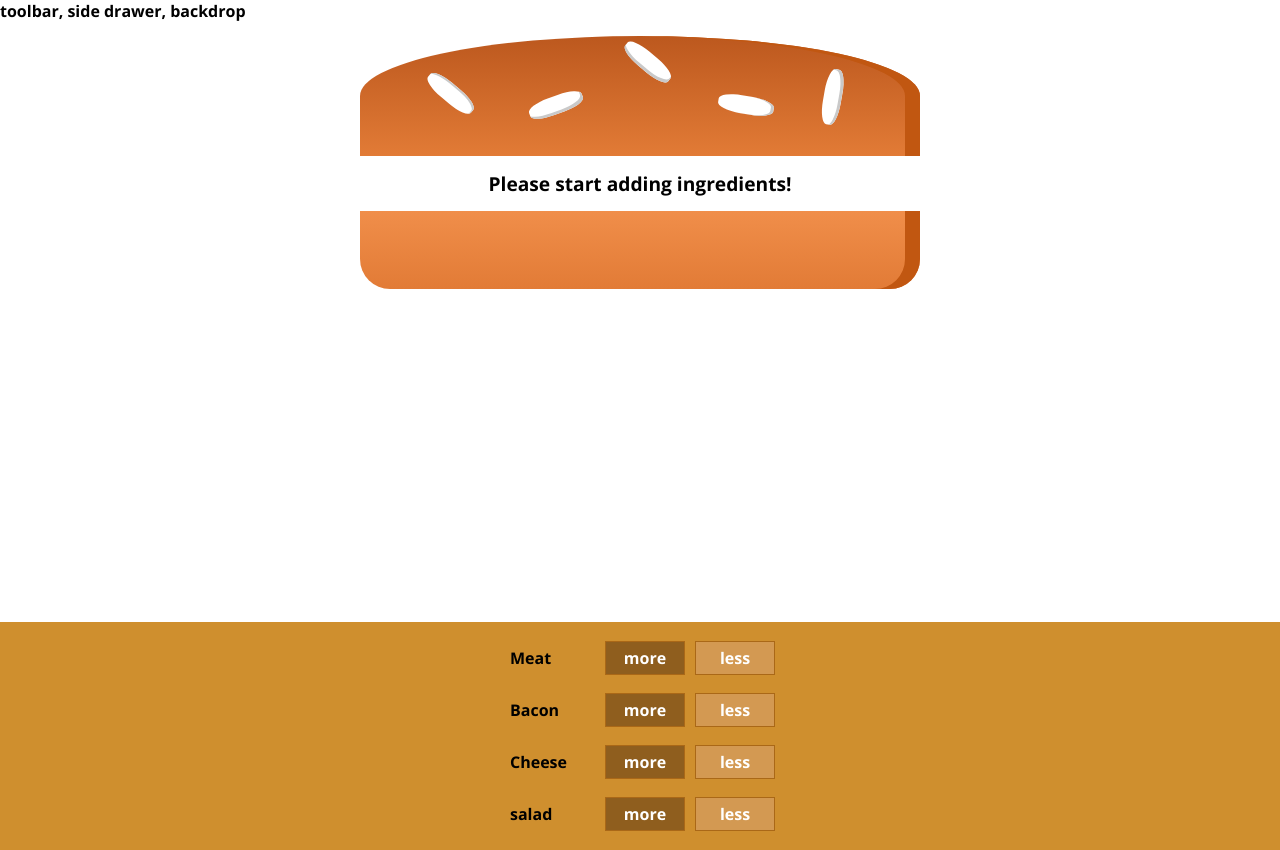
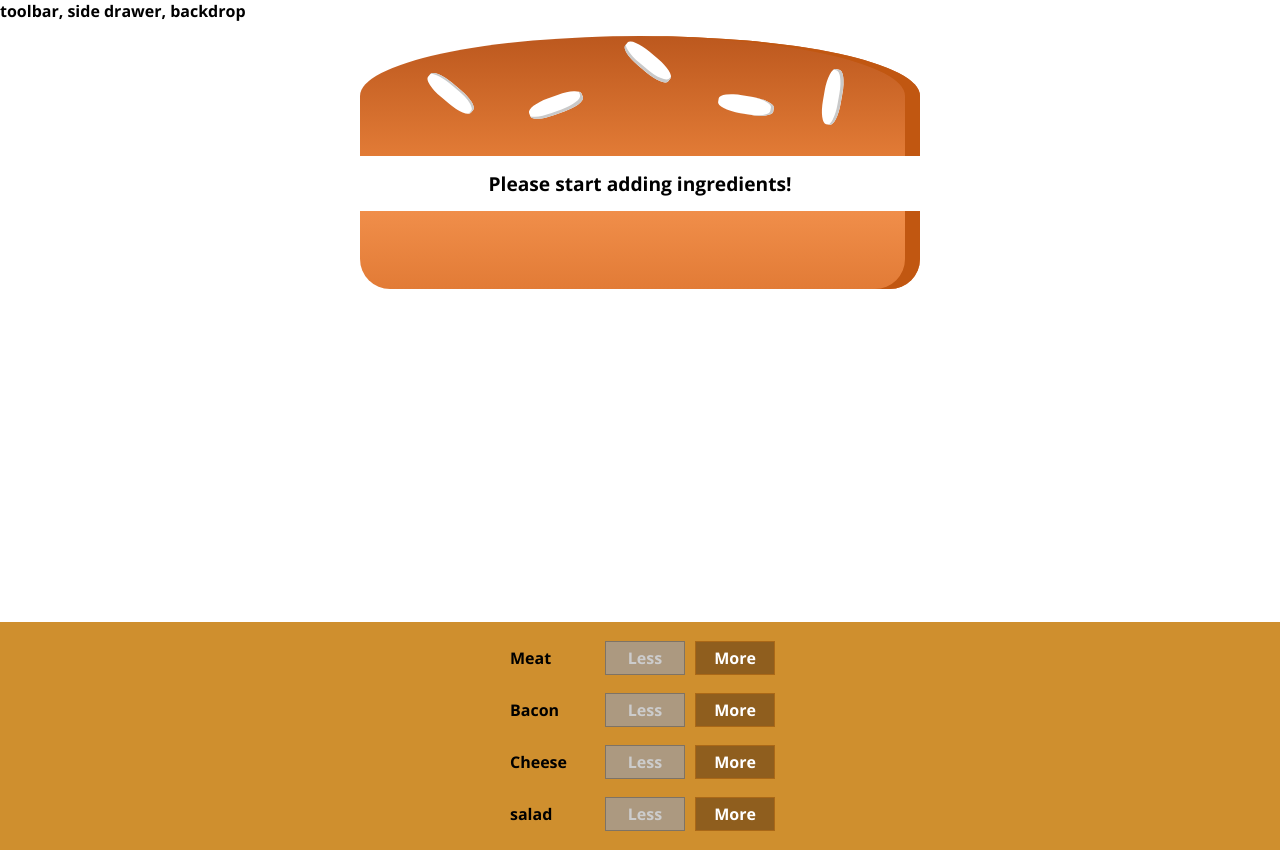
Before and after one commit to KarolBo/burger, a React (Create React App) app: page / in a window 1280 px wide. Built offline with nearby package versions, Linux system fonts and the light colour scheme.

Commit message:
reducing ingredients

```diff
--- a/src/components/BuildControls/BuildControl/BuildControl.js
+++ b/src/components/BuildControls/BuildControl/BuildControl.js
@@ -5,8 +5,10 @@ const buildControl = (props) => {
     return (
         <div className={classes.BuildControl}>
             <div className={classes.Label}>{props.label}</div>
-            <button className={classes.More} onClick={props.addHandler}>more</button>
-            <button className={classes.Less}>less</button>
+            <button className={classes.Less}
+                    onClick={props.removeHandler}
+                    disabled={props.isDisabled}>Less</button>
+            <button className={classes.More} onClick={props.addHandler}>More</button>
         </div>
     );
 };
--- a/src/components/BuildControls/BuildControls.js
+++ b/src/components/BuildControls/BuildControls.js
@@ -13,7 +13,9 @@ const buildControls = (props) => {
     return (<div className={classes.BuildControls}>
         {controls.map( ctr => <BuildControl key={ctr.label}
                                             label={ctr.label}
-                                            addHandler={() => props.addHandler(ctr.type)} />)}
+                                            addHandler={() => props.addHandler(ctr.type)}
+                                            removeHandler={() => props.removeHandler(ctr.type)}
+                                            isDisabled={props.disabledControls[ctr.type]}/>)}
     </div>);
 };
 
--- a/src/containers/BurgerBuilder/BurgerBuilder.js
+++ b/src/containers/BurgerBuilder/BurgerBuilder.js
@@ -34,11 +34,32 @@ class BurgerBuilder extends Component {
         });
     }
 
+    removeIngredientHandler = (type) => {
+        const updatedIngredients = {
+            ...this.state.ingredients
+        };
+
+        if (updatedIngredients[type] <= 0)
+            return;
+
+        updatedIngredients[type] -= 1;
+        this.setState({
+            ingredients: updatedIngredients,
+            totalPrice: this.state.totalPrice - INGREDIENT_PRICES[type]
+        });
+    }
+
     render() {
+        let disabledControls = {};
+        for (let key in this.state.ingredients)
+            disabledControls[key] = this.state.ingredients[key] <= 0;
+
         return (
             <MyAux>
                 <Burger ingredients={this.state.ingredients}/>
-                <BuildControls addHandler={this.addIngredientHandler}/>
+                <BuildControls addHandler={this.addIngredientHandler}
+                               removeHandler={this.removeIngredientHandler}
+                               disabledControls={disabledControls}/>
             </MyAux> )
     }
 }
```
Also changed, not shown: 1 other file (tests, documents, lock files or other folders).
